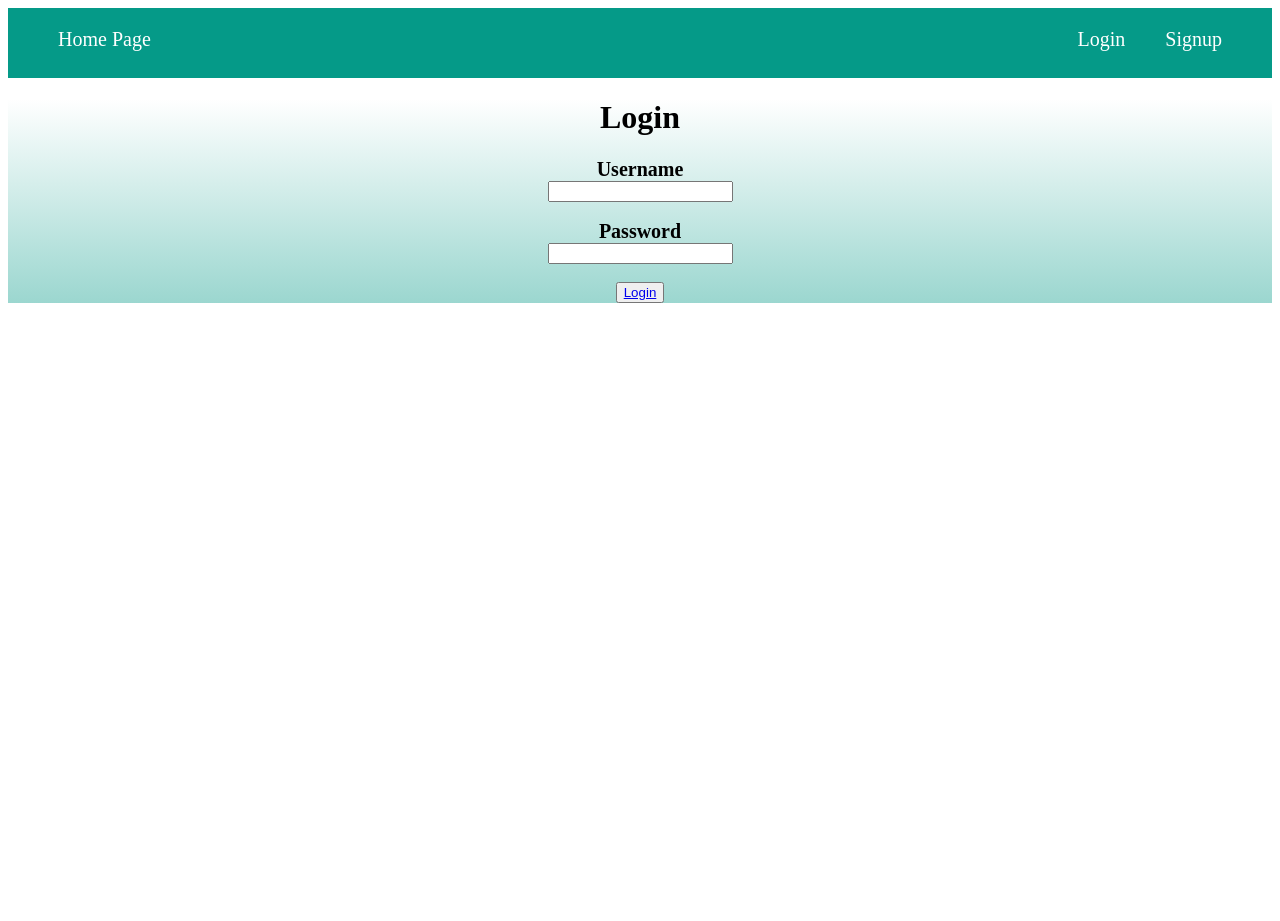
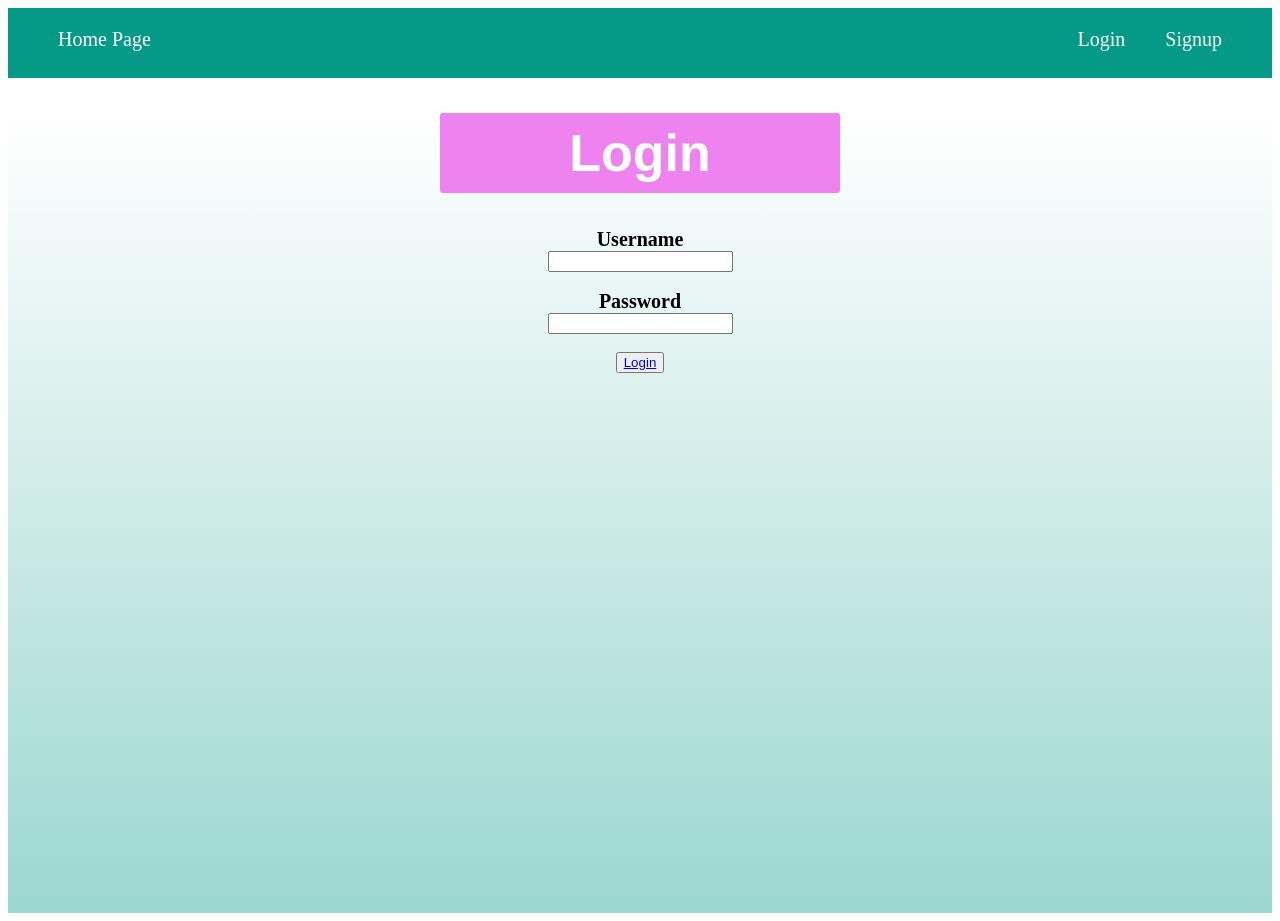
Before and after one commit to Oiman23/SJCS-Clinic, a React (Create React App) app in the folder Website Code/client/: page /login in a window 1280 px wide. Before the commit the page ends 800 px from the top, so only its background shows below. Built offline with nearby package versions, Linux system fonts and the light colour scheme.

Commit message:
css change

```diff
--- a/Website Code/client/src/webPages.js/App.css
+++ b/Website Code/client/src/webPages.js/App.css
@@ -38,16 +38,18 @@ li a:hover{
   background-color: rgb(16, 36, 101);
 }
 
-h.title{
+h1.title{
+  width: 30%;
   font-size: 325%;
   font-family: Helvetica;
   color:white;
-  background-color: rgb(5, 154, 136);
-  border: 10px solid rgb(5, 154, 136);
+  background-color:violet;
+  border: 10px solid violet;
   border-radius: 3px;
 }
 
 #gradient {
-  height: 99 hv;
+  flex: 1;
+  min-height: 100vh;
   background-image: linear-gradient(rgba(5, 154, 136, 0), rgba(5, 154, 136, 0.4))
 }
--- a/Website Code/client/src/webPages.js/Signup.js
+++ b/Website Code/client/src/webPages.js/Signup.js
@@ -59,7 +59,7 @@ const Signup = () => {
     }
     return (
         <div id="gradient">
-            <br/><br/><br/><br/>
+            <br/><br/>
             <center><h1 className="title">Register an Account</h1></center>
             <br/>
             <form onSubmit={handleSubmit}>
```
